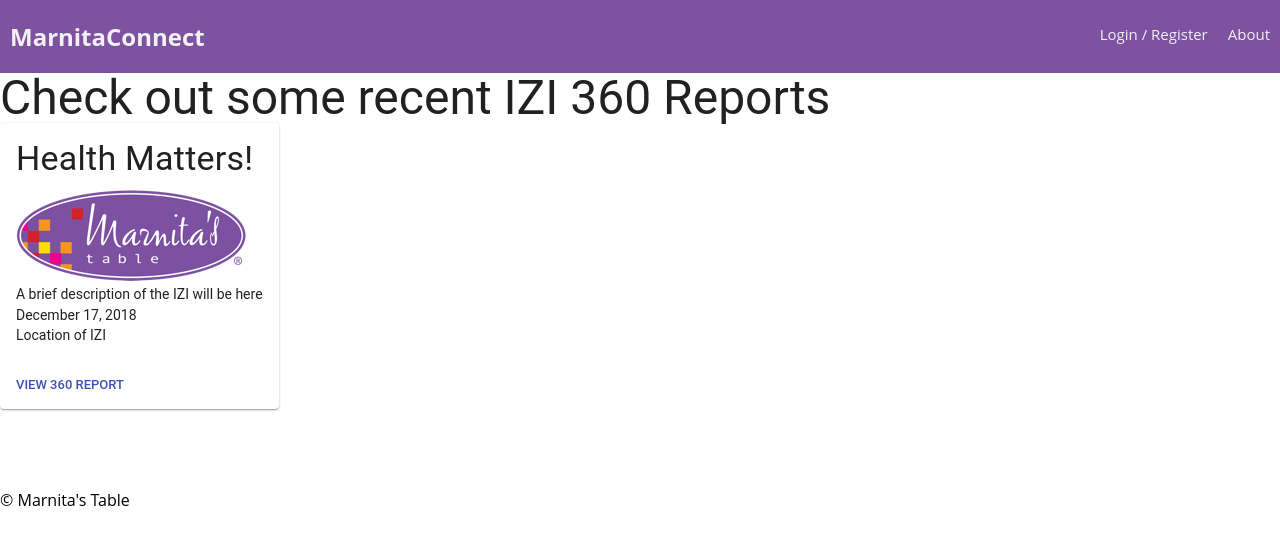
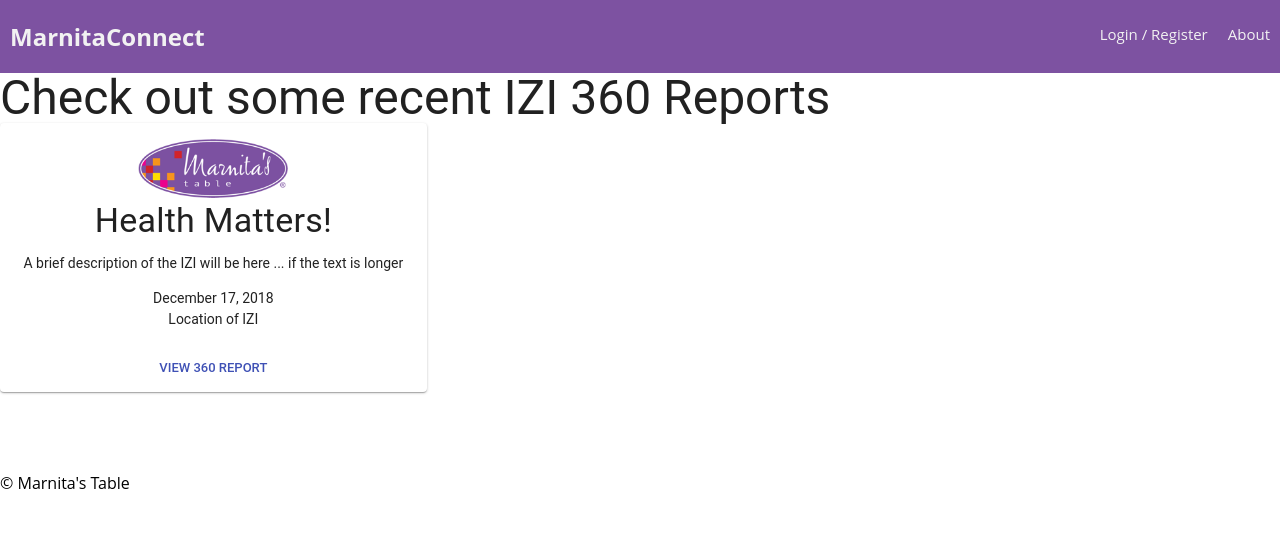
Before and after one commit to ashklein6/izi-access, a React (Create React App) app: page /#/home in a window 1280 px wide. Shown: the top 544 px of the page. Built offline with nearby package versions, Linux system fonts and the light colour scheme; no server answers.

Commit message:
homepage card template with placeholders; needs mapping functionality

```diff
--- a/src/components/HomePage/HomePage.js
+++ b/src/components/HomePage/HomePage.js
@@ -27,22 +27,23 @@
      <div>
         <Typography variant="h3" className={classes.header}>Check out some recent IZI 360 Reports</Typography>
         <Grid container>
-          <Grid item>
+          <Grid item xs={4}>
             <Card className={classes.card}>
             {/* TO DO: add a number of card classes, color formatting based on IZI category? */}
 
               <CardActionArea>
                 <CardContent>
 
+                  <img src={MarnitaLogo} alt="Marnita's Table Placeholder" className={classes.image}/>
+
                   <Typography gutterBottom variant="h4" component="h4">
                     Health Matters!
                   </Typography>
 
-                  <img src={MarnitaLogo} alt="Marnita's Table Placeholder" class=""/>
-
                   <Typography component="p">
-                    A brief description of the IZI will be here
+                    A brief description of the IZI will be here ... if the text is longer
                   </Typography>
+                  <br></br>
                   <Typography component="p">
                     December 17, 2018
                   </Typography>
@@ -50,12 +51,10 @@
                     Location of IZI
                   </Typography>
 
-
-
                 </CardContent>
               </CardActionArea>
 
-              <CardActions>
+              <CardActions className={classes.cardActions}>
                 <Button size="small" color="primary">
                   View 360 Report
                 </Button>
@@ -72,9 +71,19 @@
 };
 
 const styles = {
- header: {
+  card: {
+    textAlign: 'center',
+    justifyContent: 'center'
+  },
 
- }
+  image: {
+    width: 150,
+  },
+
+  cardActions: {
+    display: 'flex',
+    justifyContent: 'center'
+  }
 };
 
 const mapReduxStateToProps = (reduxState) => ({
```
